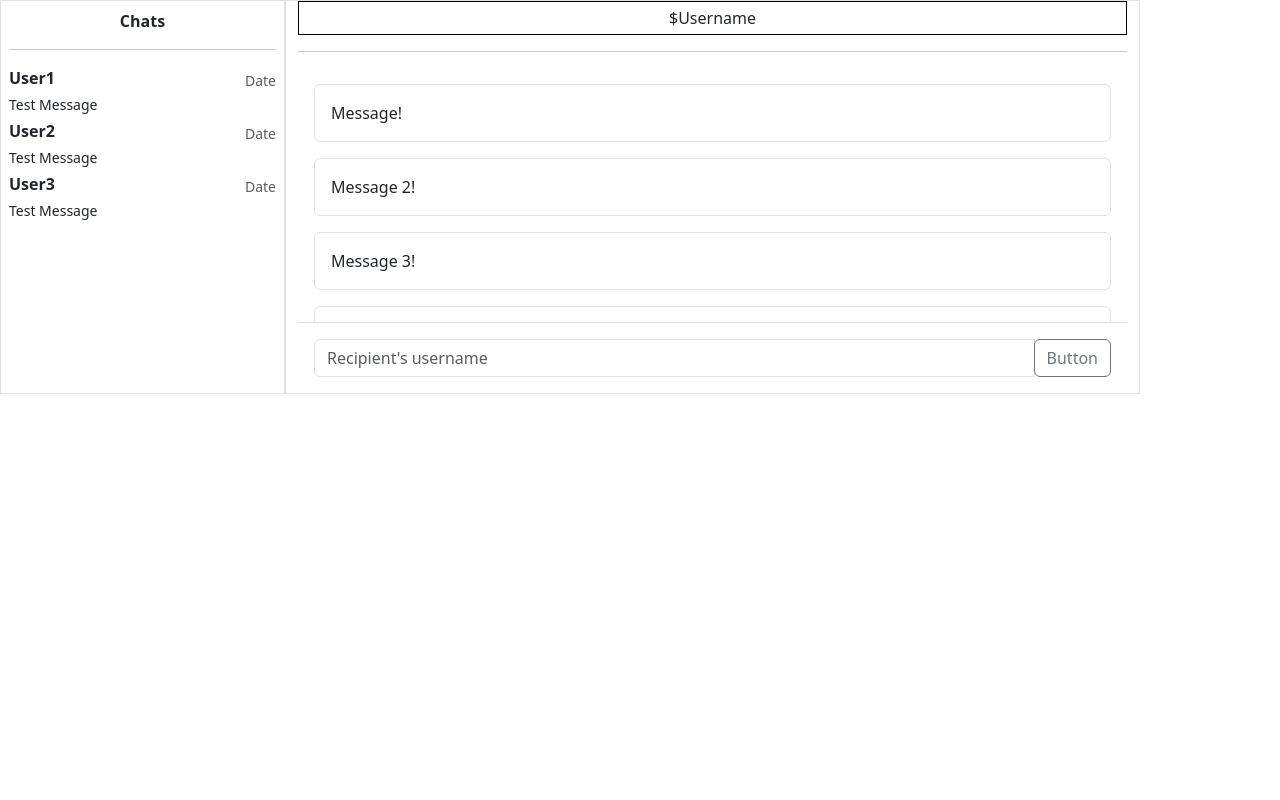
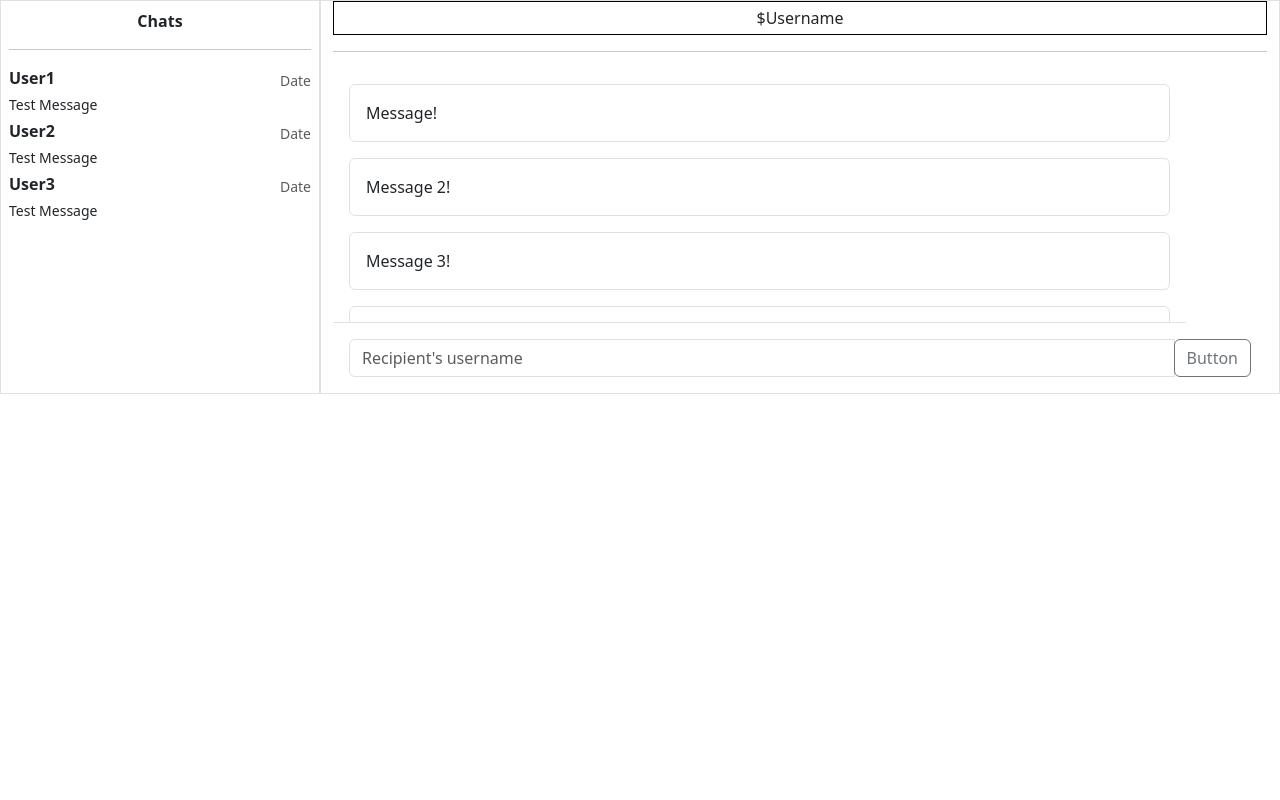
Before and after one commit to NoKot333/Hackathon, a Django app: page /chat/ in a window 1280 px wide. Run offline with Django 5.2, Linux system fonts and the light colour scheme; some libraries are stand-ins or nearby versions.

Commit message:
пиздец блять нахуй

```diff
--- a/chat/templates/client/home/chat.html
+++ b/chat/templates/client/home/chat.html
@@ -6,9 +6,9 @@
         {% bootstrap_javascript %}
     </head>
     <body>
-        <div class="container align-self-center h-100 w-100 position-fixed">
+        <div class="container align-self-center position-fixed mw-100 mh-100">
           <div class="row align-items-stretch ">
-            <div class="col-3 align-items-stretch border p-2">
+            <div class="col-3 align-items-stretch border p-2 " style="max-width: 100%;">
               <div class="flex-row text-center">
                 <strong>Chats</strong>
               </div>
--- a/chat/urls.py
+++ b/chat/urls.py
@@ -21,5 +21,6 @@ from chat import views
 urlpatterns = [
     path('admin/', admin.site.urls),
     path("", views.home,name="home"),
-    path('chat/', views.chat, name="Chat")
+    path('chat/', views.chat, name="Chat"),
+    path('login/', views.login, name="Login")
 ]
--- a/chat/views.py
+++ b/chat/views.py
@@ -17,3 +17,8 @@ def chat(request):
         request,
         'client/home/chat.html'
     )
+def login(request):
+    return render(
+        request,
+        'client/home/login.html'
+    )
```
Also changed, not shown: chat/templates/client/home/login.html (renamed from chat/templates/окно режим клиента.html).
